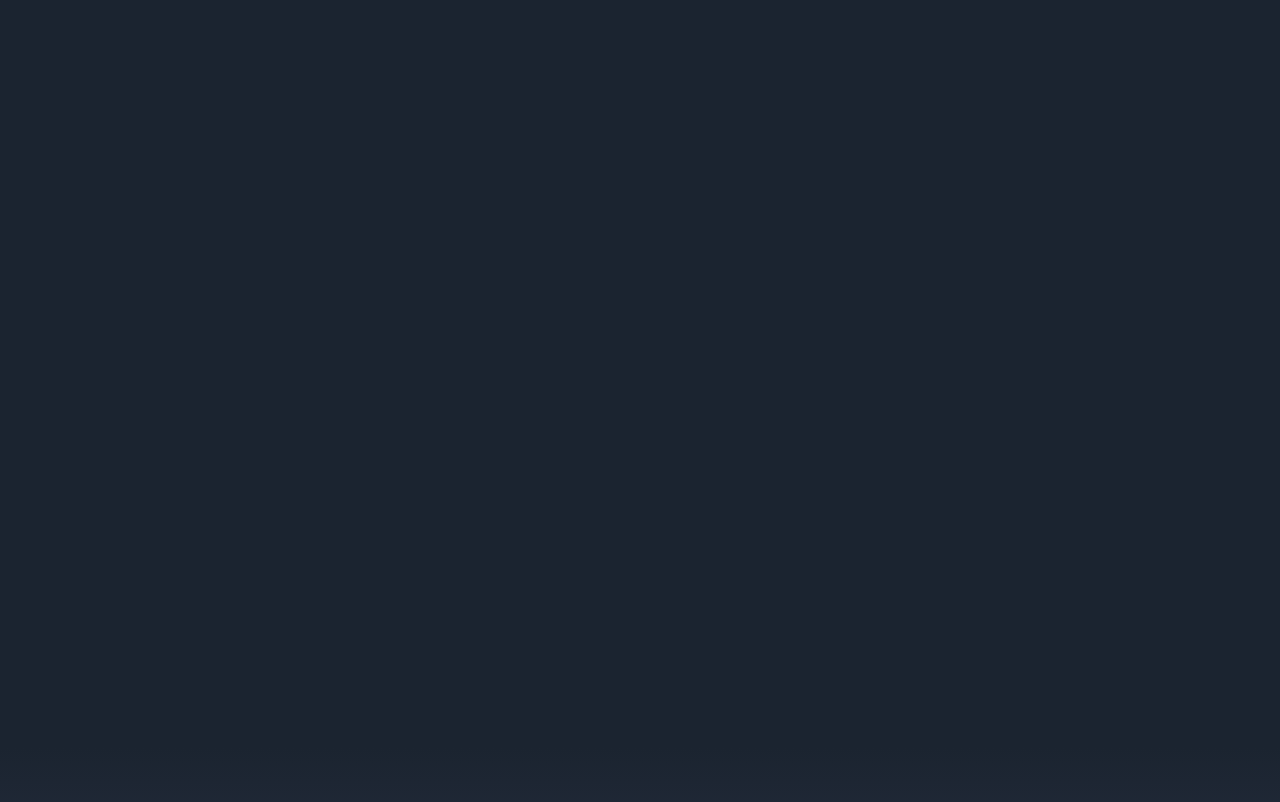
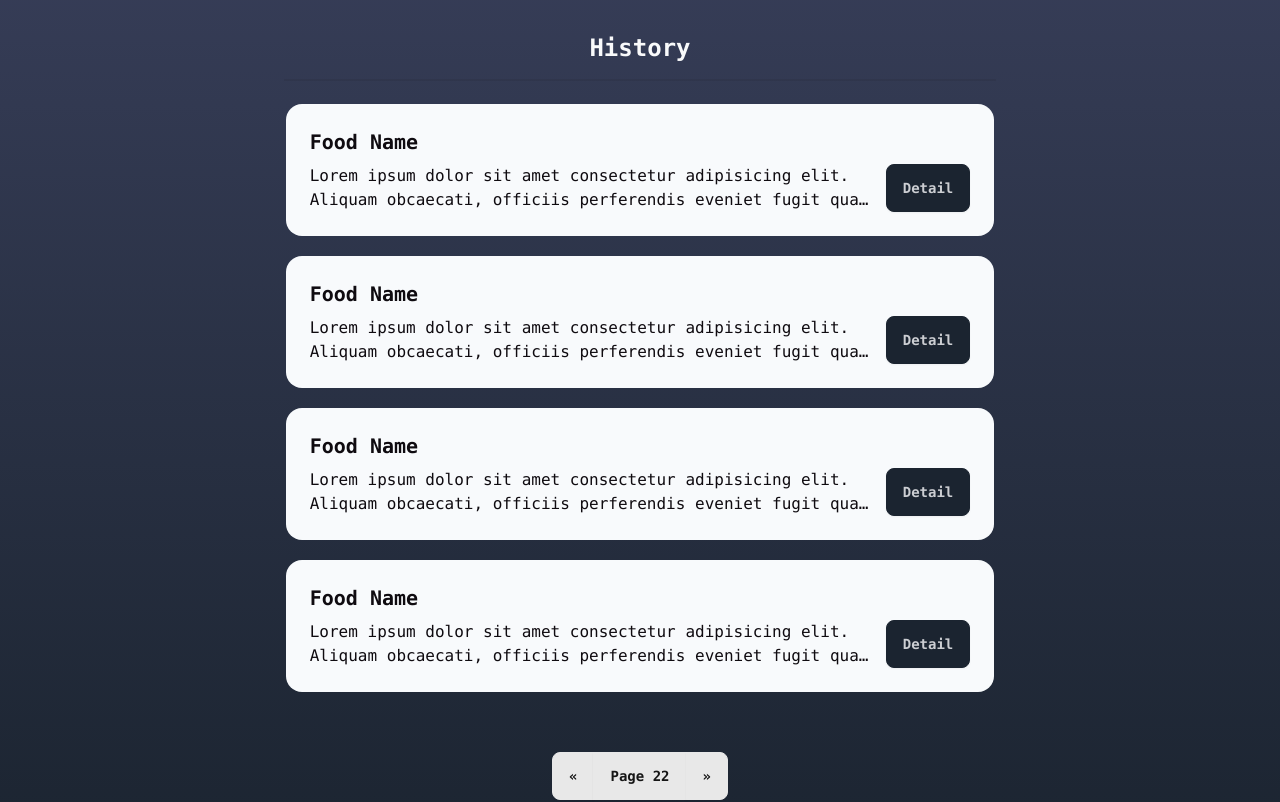
Before and after one commit to iss4gerry/nutrition-tracker-frontend, a Vue app: page / in a window 1280 px wide. Shown: the part 960-1762 px from the top of the page. Built offline with nearby package versions, Linux system fonts and the light colour scheme.

Commit message:
update history

```diff
--- a/index.html
+++ b/index.html
@@ -1,5 +1,5 @@
 <!doctype html>
-<html lang="en">
+<html lang="en" class="scroll-smooth">
   <head>
     <meta charset="UTF-8" />
     <link rel="icon" type="image/svg+xml" href="/vite.svg" />
@@ -10,6 +10,9 @@
     <meta property="og:type" content="website" />
     <meta property="og:url" content="%VITE_APP_URL" />
     <meta property="og:image" content="%VITE_APP_TITLE%/vite.png" />
+    <link rel="preconnect" href="https://fonts.googleapis.com">
+    <link rel="preconnect" href="https://fonts.gstatic.com" crossorigin>
+    <link href="https://fonts.googleapis.com/css2?family=Montserrat:ital,wght@0,100..900;1,100..900&display=swap" rel="stylesheet">
   </head>
   <body>
     <div id="app"></div>
--- /dev/null
+++ b/src/components/FoodHistory.vue
@@ -0,0 +1,69 @@
+<script setup lang="ts">
+
+</script>
+
+<template>
+    <div class="container">
+        <div class="card-body mt-5 mb-5 bg-slate-50 rounded-2xl p-6 h-35">
+            <h2 class="card-title">Food Name</h2>
+            <div class="flex justify-between items-start">
+              <div class="text-start w-[70vh] flex-grow">
+                <p class="multiline-ellipsis">
+                  Lorem ipsum dolor sit amet consectetur adipisicing elit. Aliquam obcaecati, officiis perferendis eveniet fugit quas dolore doloremque hic voluptates Lorem ipsum, dolor sit amet consectetur adipisicing elit. Iusto recusandae praesentium molestias quo velit adipisci neque? Quae maiores soluta qui illo voluptates saepe, maxime pariatur rem totam aliquid labore adipisci.
+                </p>
+              </div>
+              <button class="btn btn-primary ml-4">Detail</button>
+            </div>
+        </div>
+        <div class="card-body mt-5 mb-5 bg-slate-50 rounded-2xl p-6 h-35">
+            <h2 class="card-title">Food Name</h2>
+            <div class="flex justify-between items-start">
+              <div class="text-start w-[70vh] flex-grow">
+                <p class="multiline-ellipsis">
+                  Lorem ipsum dolor sit amet consectetur adipisicing elit. Aliquam obcaecati, officiis perferendis eveniet fugit quas dolore doloremque hic voluptates Lorem ipsum, dolor sit amet consectetur adipisicing elit. Iusto recusandae praesentium molestias quo velit adipisci neque? Quae maiores soluta qui illo voluptates saepe, maxime pariatur rem totam aliquid labore adipisci.
+                </p>
+              </div>
+              <button class="btn btn-primary ml-4">Detail</button>
+            </div>
+        </div>
+        <div class="card-body mt-5 mb-5 bg-slate-50 rounded-2xl p-6 h-35">
+            <h2 class="card-title">Food Name</h2>
+            <div class="flex justify-between items-start">
+              <div class="text-start w-[70vh] flex-grow">
+                <p class="multiline-ellipsis">
+                  Lorem ipsum dolor sit amet consectetur adipisicing elit. Aliquam obcaecati, officiis perferendis eveniet fugit quas dolore doloremque hic voluptates Lorem ipsum, dolor sit amet consectetur adipisicing elit. Iusto recusandae praesentium molestias quo velit adipisci neque? Quae maiores soluta qui illo voluptates saepe, maxime pariatur rem totam aliquid labore adipisci.
+                </p>
+              </div>
+              <button class="btn btn-primary ml-4">Detail</button>
+            </div>
+        </div>
+        <div class="card-body mt-5 mb-5 bg-slate-50 rounded-2xl p-6 h-35">
+            <h2 class="card-title">Food Name</h2>
+            <div class="flex justify-between items-start">
+              <div class="text-start w-[70vh] flex-grow">
+                <p class="multiline-ellipsis">
+                  Lorem ipsum dolor sit amet consectetur adipisicing elit. Aliquam obcaecati, officiis perferendis eveniet fugit quas dolore doloremque hic voluptates Lorem ipsum, dolor sit amet consectetur adipisicing elit. Iusto recusandae praesentium molestias quo velit adipisci neque? Quae maiores soluta qui illo voluptates saepe, maxime pariatur rem totam aliquid labore adipisci.
+                </p>
+              </div>
+              <button class="btn btn-primary ml-4">Detail</button>
+            </div>
+        </div>
+
+      <div class="join mt-10">
+        <button class="join-item btn">«</button>
+        <button class="join-item btn">Page 22</button>
+        <button class="join-item btn">»</button>
+      </div>
+    </div>
+ </template>
+
+ <style scoped>
+ .multiline-ellipsis {
+    display: -webkit-box;
+    -webkit-box-orient: vertical;
+    -webkit-line-clamp: 2;
+    line-clamp: 2; /* Batasi jumlah baris, misalnya 3 baris */
+    overflow: hidden;
+    text-overflow: ellipsis;
+  }
+  </style>
--- /dev/null
+++ b/src/components/History.vue
@@ -0,0 +1,14 @@
+<script setup lang="ts">
+import FoodHistory from './FoodHistory.vue';
+
+</script>
+
+<template>
+    <div class="container mx-auto flex flex-col p-8 items-center rounded-xl mt-20 w-[vh200] ">
+      <p class="text-2xl font-bold text-pretty -mb-2 -mt-4 text-gray-50">History</p>
+      <div class="divider -mb-1"></div>
+      <div class="card flex flex-col">
+        <FoodHistory></FoodHistory>
+      </div>
+    </div>
+  </template>
--- a/src/index.css
+++ b/src/index.css
@@ -2,7 +2,7 @@
 
 @layer base {
   main {
-    @apply text-accent;
+    @apply text-gray-50;
     @apply font-mono
   }
 }
--- a/src/views/Tracker.vue
+++ b/src/views/Tracker.vue
@@ -2,6 +2,7 @@
 import Switcher from '../components/Switcher.vue'
 import ImageTracker from '../components/ImageTracker.vue'
 import Nutrition from '../components/Nutrition.vue'
+import History from '../components/History.vue';
 
 </script>
 
@@ -24,4 +25,11 @@ import Nutrition from '../components/Nutrition.vue'
         </div>
       </div>
     </div>
+    <div class="container mx-auto flex flex-col md:flex-row justify-center space-x-0 md:space-x-0 space-y-45 md:space-y-0 mt-20">
+      <div class="card text-neutral-content w-full md:w-[105vh] -mt-3 md:mt-0">
+        <div class="card-body items-center text-center">
+          <History></History>
+        </div>
+      </div>
+    </div>
   </template>
```
